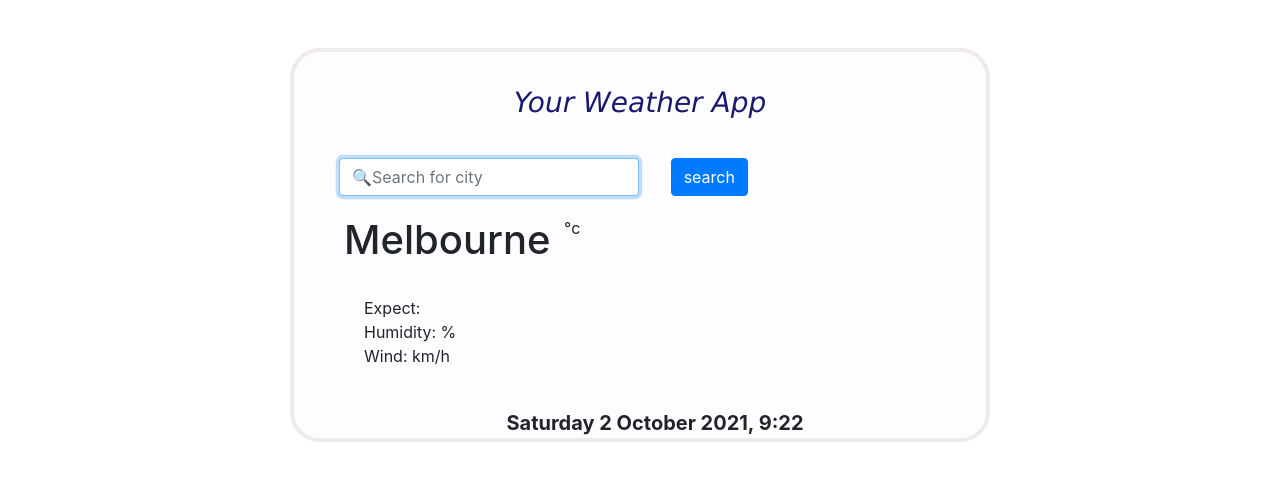
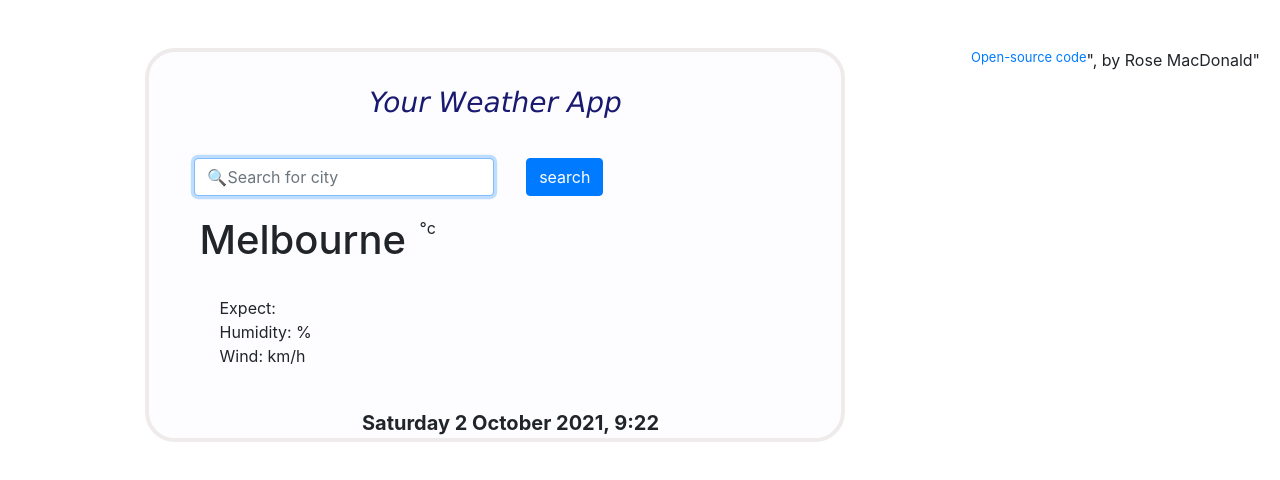
Before and after one commit to rlmac/my-weather-app, a plain HTML site: page index.html in a window 1280 px wide. Drawn offline with nearby package versions, Linux system fonts and the light colour scheme.

Commit message:
Added src code link and css styling

```diff
--- a/index.html
+++ b/index.html
@@ -71,6 +71,9 @@
     <h5>Date</h5>
               </div>
         </div>
+       <a href="https://github.com/rlmac/my-weather-app.git" target="_blank">
+      Open-source code</a>
+      ", by Rose MacDonald"
      <script src="src/index.js"></script>
   </body>
 </html>
--- a/src/style.css
+++ b/src/style.css
@@ -72,3 +72,9 @@ ul {
   list-style: none;
   text-align: left;
 }
+
+a {
+  font-size: small;
+  background-color: transparent;
+  text-decoration: none;
+}
```
